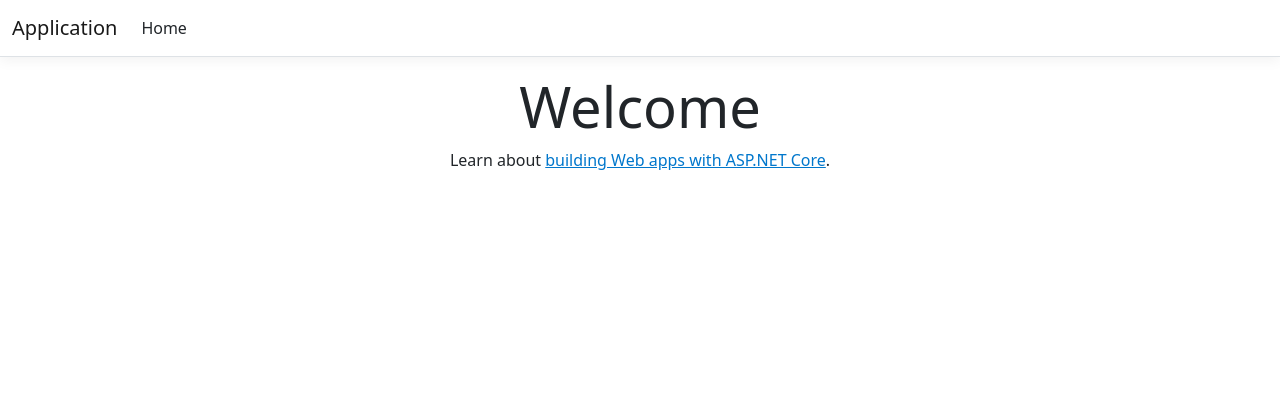
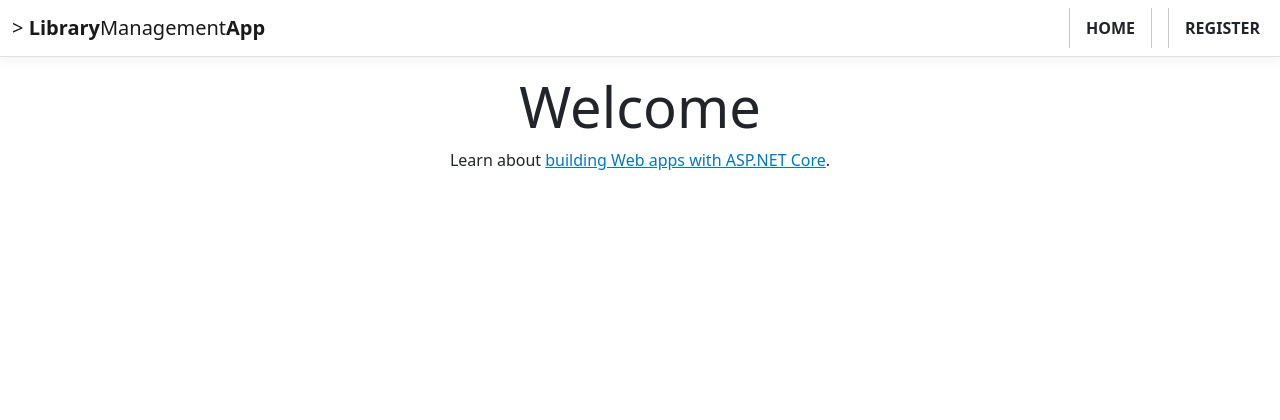
Before and after one commit to Vishnudas2003/LibraryManagementApp, an ASP.NET Core app: page / in a window 1280 px wide. Shown: the top 420 px of the page. Run offline with ASP.NET Core 8, Linux system fonts and the light colour scheme.

Commit message:
Added Register front end

```diff
--- a/Application/Views/Shared/Partials/_Navbar.cshtml
+++ b/Application/Views/Shared/Partials/_Navbar.cshtml
@@ -1,15 +1,23 @@
 <header>
     <nav class="navbar navbar-expand-sm navbar-toggleable-sm navbar-light bg-white border-bottom box-shadow mb-3">
         <div class="container-fluid">
-            <a class="navbar-brand" asp-area="" asp-controller="Home" asp-action="Index">Application</a>
+            <a class="navbar-brand" asp-area="" asp-controller="Home" asp-action="Index">> <b>Library</b>Management<b>App</b></a>
             <button class="navbar-toggler" type="button" data-bs-toggle="collapse" data-bs-target=".navbar-collapse" aria-controls="navbarSupportedContent"
                     aria-expanded="false" aria-label="Toggle navigation">
                 <span class="navbar-toggler-icon"></span>
             </button>
             <div class="navbar-collapse collapse d-sm-inline-flex justify-content-between">
-                <ul class="navbar-nav flex-grow-1">
-                    <li class="nav-item">
-                        <a class="nav-link text-dark" asp-area="" asp-controller="Home" asp-action="Index">Home</a>
+                <ul class="navbar-nav ms-auto">
+                    <li class="nav-item vr mx-2 d-none d-md-block"></li>
+                    <li class="nav-item py-2 py-md-0">
+                        <a class="nav-link text-center text-dark" asp-action="Index" asp-controller="Home"><b>HOME</b></a>
+                    </li>
+                </ul>
+                <ul class="navbar-nav">
+                    <li class="nav-item vr mx-2 d-none d-md-block"></li>
+                    <li class="nav-item vr mx-2 d-none d-md-block"></li>
+                    <li class="nav-item py-2 py-md-0">
+                        <a class="nav-link text-dark text-center" asp-action="Register" asp-controller="Account"><b>REGISTER</b></a>
                     </li>
                 </ul>
             </div>
--- a/Application/wwwroot/css/site.css
+++ b/Application/wwwroot/css/site.css
@@ -1,5 +1,18 @@
-/* Please see documentation at https://docs.microsoft.com/aspnet/core/client-side/bundling-and-minification
-for details on configuring this project to bundle and minify static web assets. */
+.authentication-background{
+  background-image: url(../img/Library.jpg);
+  background-position: center;
+  background-size: cover;
+  background-repeat: no-repeat;
+}
+
+.vh-84 {
+  min-height: 84vh;
+}
+
+.authentication-form{
+  width: 75%;
+}
+
 
 a.navbar-brand {
   white-space: normal;
```
Also changed, not shown: Application/Controllers/AccountController.cs (added, +27 -0 lines), Application/Views/Account/Register.cshtml (added, +39 -0 lines), Core/Models/Account/ViewModels/RegisterViewModel.cs (added, +9 -0 lines), Application/Application.csproj, 1 other file.
